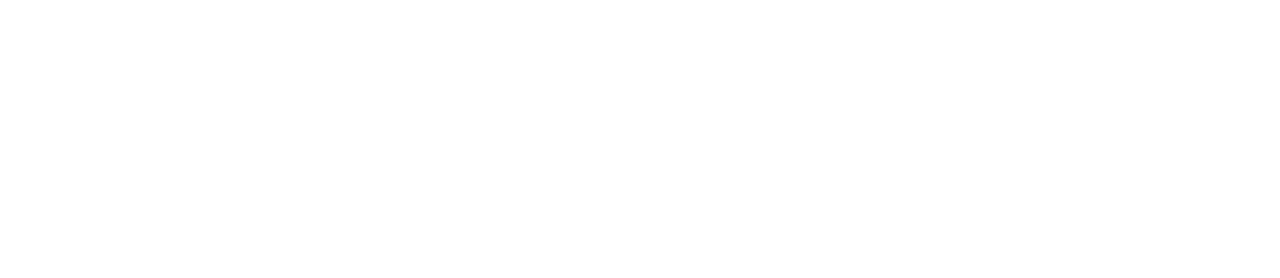
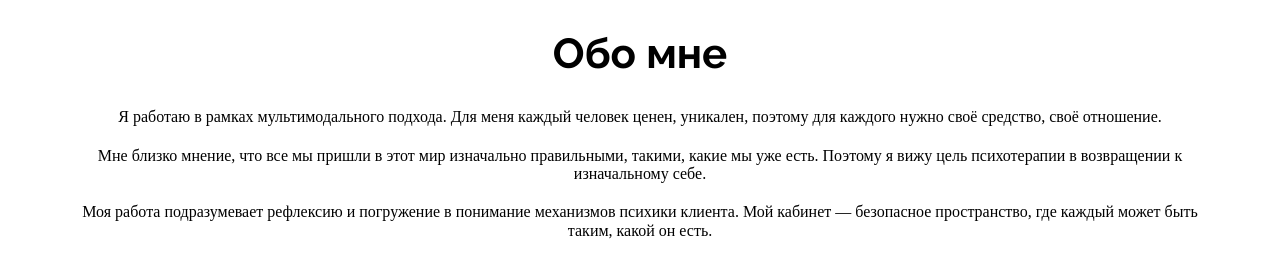
Before and after one commit to Endless1ve/psychologist_landing, a website built with webpack: page src/index.html in a window 1280 px wide. Built offline with nearby package versions, Linux system fonts and the light colour scheme.

Commit message:
add about block

```diff
--- a/src/index.html
+++ b/src/index.html
@@ -22,6 +22,27 @@
   </head>
 
   <body>
-    <div class="root"></div>
+    <div class="root">
+      <section class="about">
+        <h2 class="aboutTitle">Обо мне</h2>
+        <ul class="aboutList">
+          <li class="aboutItem">
+            ‌Я работаю в рамках мультимодального подхода. Для меня каждый
+            человек ценен, уникален, поэтому для каждого нужно своё средство,
+            своё отношение.
+          </li>
+          <li class="aboutItem">
+            ‌Мне близко мнение, что все мы пришли в этот мир изначально
+            правильными, такими, какие мы уже есть. Поэтому я вижу цель
+            психотерапии в возвращении к изначальному себе.
+          </li>
+          <li class="aboutItem">
+            Моя работа подразумевает рефлексию и погружение в понимание
+            механизмов психики клиента. Мой кабинет — безопасное пространство,
+            где каждый может быть таким, какой он есть.
+          </li>
+        </ul>
+      </section>
+    </div>
   </body>
 </html>
--- a/src/index.scss
+++ b/src/index.scss
@@ -1,3 +1,5 @@
 @import "styles/normalize.scss";
 @import "fonts/fonts.scss";
-@import "styles/blocks/root/root.scss";
+@import "styles/blocks/root/root";
+@import 'styles/blocks/link/link';
+@import 'styles/blocks/about/about';
--- /dev/null
+++ b/src/styles/blocks/about/about.scss
@@ -0,0 +1,2 @@
+@import 'aboutTitle/aboutTitle';
+@import 'aboutList/aboutList';
--- /dev/null
+++ b/src/styles/blocks/about/aboutList/aboutItem/aboutItem.scss
@@ -0,0 +1,3 @@
+.aboutItem {
+  text-align: center;
+}
--- /dev/null
+++ b/src/styles/blocks/about/aboutList/aboutList.scss
@@ -0,0 +1,8 @@
+@import 'aboutItem/aboutItem';
+
+.aboutList {
+  gap: 20px;
+  margin-top: 30px;
+  list-style-type: none;
+  @include flexible-column();
+}
--- /dev/null
+++ b/src/styles/blocks/about/aboutTitle/aboutTitle.scss
@@ -0,0 +1,4 @@
+.aboutTitle {
+  text-align: center;
+  @include section-title-styles();
+}
```
